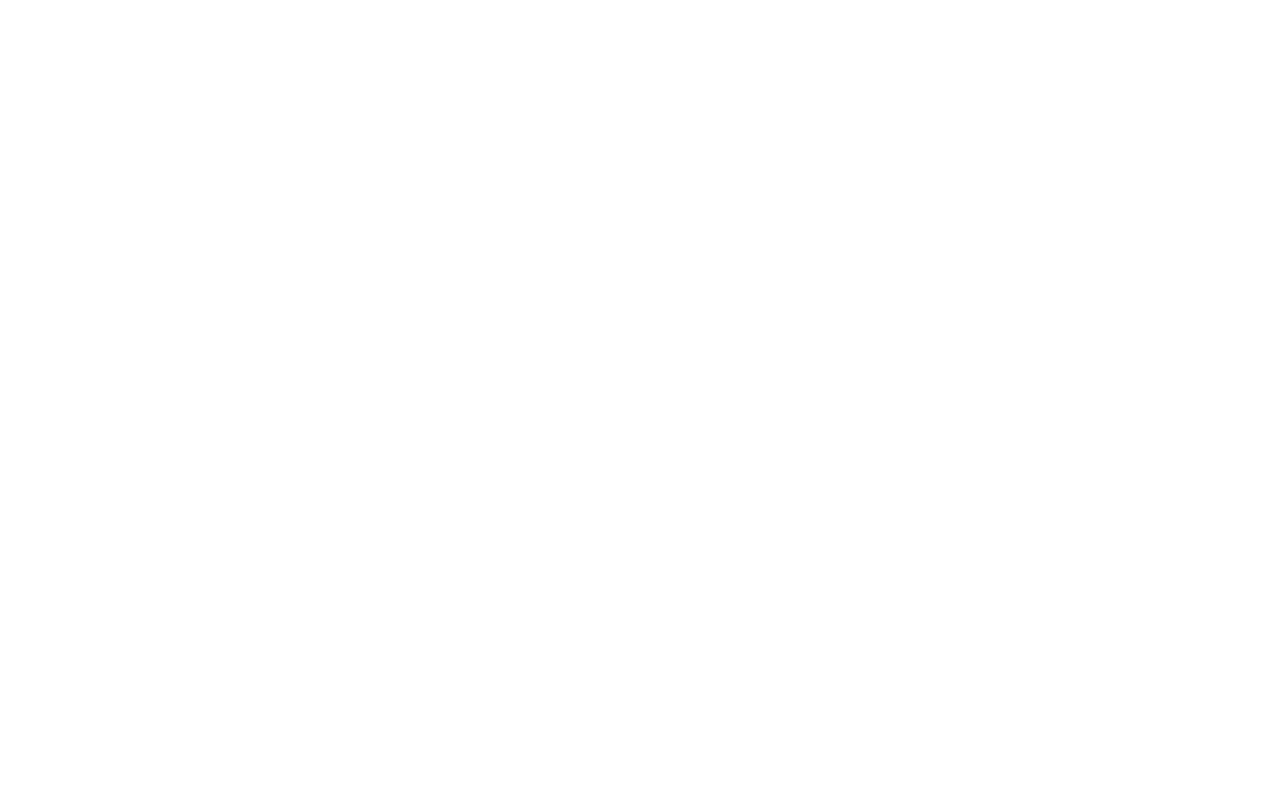
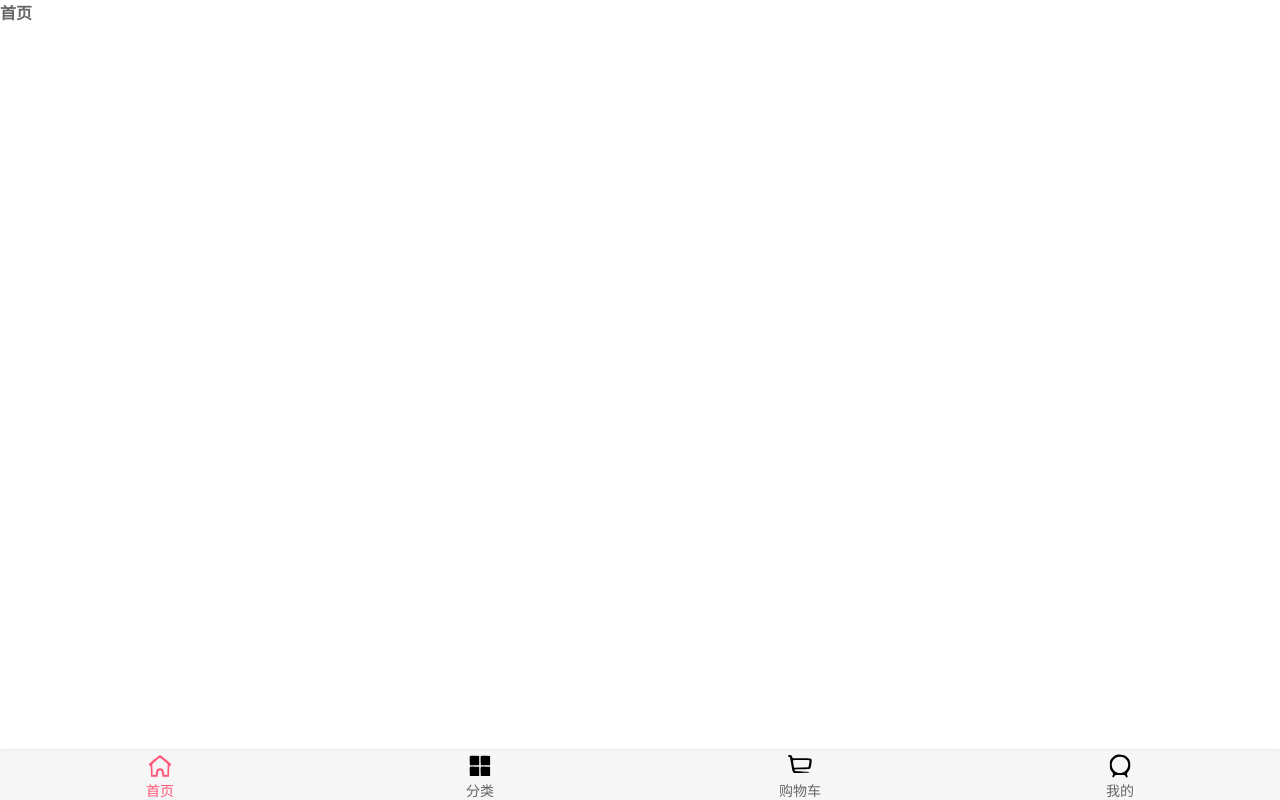
Before and after one commit to luckywzg/mall, a Vue app: page /home in a window 1280 px wide. Built offline with nearby package versions, Linux system fonts and the light colour scheme.

Commit message:
修改配置文件

```diff
--- a/package.json
+++ b/package.json
@@ -8,7 +8,9 @@
   },
   "dependencies": {
     "core-js": "^2.6.5",
-    "vue": "^2.6.10"
+    "router": "^1.3.6",
+    "vue": "^2.6.10",
+    "vue-router": "^3.5.3"
   },
   "devDependencies": {
     "@vue/cli-plugin-babel": "^3.2.0",
--- a/src/App.vue
+++ b/src/App.vue
@@ -1,18 +1,20 @@
 <template>
   <div id="app">
-
+    <router-view></router-view>
+    <main-tab-bar></main-tab-bar>
   </div>
 </template>
 
 <script>
+  import MainTabBar from "./components/content/mainTabbar/MainTabBar";
   export default {
     name: 'app',
     components: {
-
+      MainTabBar
     }
   }
 </script>
 
 <style>
-
+@import "assets/css/base.css";
 </style>
--- a/src/components/common/tabbar/TabBar.vue
+++ b/src/components/common/tabbar/TabBar.vue
@@ -5,9 +5,9 @@
 </template>
 
 <script>
-export default {
-  name: "TabBar"
-}
+  export default {
+    name: "TabBar"
+  }
 </script>
 
 <style scoped>
--- a/src/components/content/mainTabbar/MainTabBar.vue
+++ b/src/components/content/mainTabbar/MainTabBar.vue
@@ -25,8 +25,9 @@
 </template>
 
 <script>
-import TabBarItem from "./TabBarItem";
-import TabBar from "./TabBar";
+  import TabBar from "../../common/tabbar/TabBar";
+  import TabBarItem from "../../common/tabbar/TabBarItem";
+
   export default {
     name: "MainTabBar",
     components: {
--- a/src/main.js
+++ b/src/main.js
@@ -1,8 +1,9 @@
 import Vue from 'vue'
 import App from './App.vue'
-
+import router from "./router";
 Vue.config.productionTip = false
 
 new Vue({
   render: h => h(App),
+  router
 }).$mount('#app')
--- a/src/router/index.js
+++ b/src/router/index.js
@@ -0,0 +1,37 @@
+import Vue from "vue";
+import VueRouter from "vue-router"
+Vue.use(VueRouter)
+
+const Home = () => import('../views/home/Home')
+const Cart = () => import('../views/cart/Cart')
+const Profile = () => import('../views/profile/Profile')
+const Category = () => import('../views/category/Category')
+
+const routes = [
+  {
+    path: '',
+    redirect: '/home'
+  },
+  {
+    path: '/home',
+    component: Home
+  },
+  {
+    path: '/category',
+    component: Category
+  },
+  {
+    path: '/cart',
+    component: Cart
+  },
+  {
+    path: '/profile',
+    component: Profile
+  }
+]
+const router = new VueRouter({
+  routes,
+  mode: "history"
+})
+
+export default router
```
Also changed, not shown: vue.config.js (line endings or trailing spaces), 1 other file (tests, documents, lock files or other folders). Lines whose indentation alone changed are shown as unchanged.
